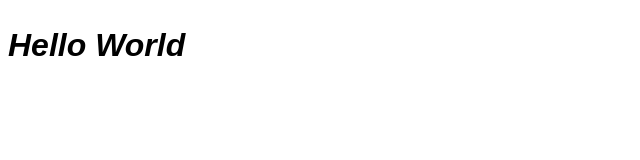
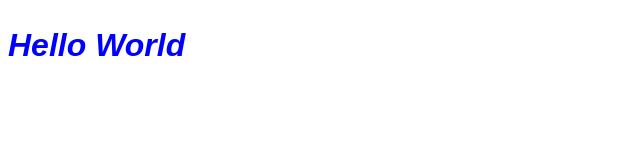
Before and after one commit to istubbs1/GIT337, a plain HTML site: page index.html in a window 1280 px wide. Shown: the whole page, without its empty margins (0-640 px from the left). Drawn offline with Linux system fonts and the light colour scheme.

Commit message:
Update style.css

```diff
--- a/style.css
+++ b/style.css
@@ -1,5 +1,6 @@
 h1 {
-    color: blue, black;
+    color: blue;
+    -webkit-text-stroke-color: black;
     font-family: Arial, Helvetica, sans-serif;
     font-size: normal;
     font-style: italic;
```
